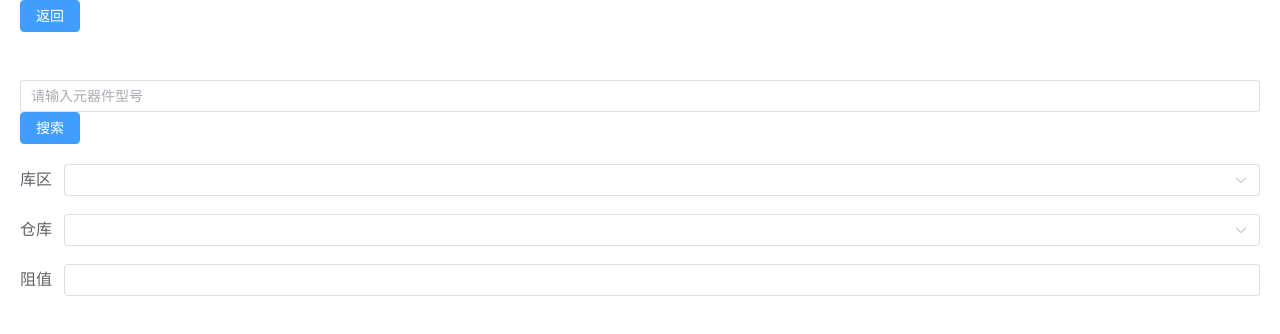
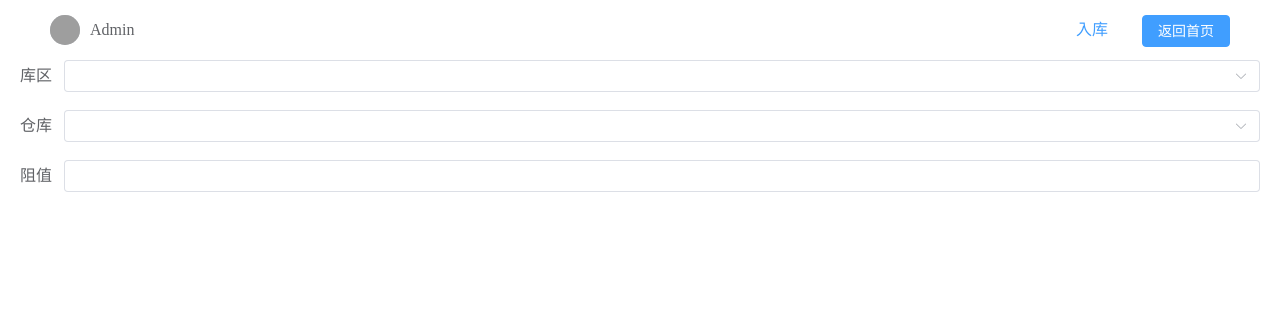
Before and after one commit to a13218112896/warehouse, a Vue app in the folder warehouse_sys/: page /screen in a window 1280 px wide. Shown: the top 334 px of the page. Built offline with nearby package versions, Linux system fonts and the light colour scheme; grey boxes are pictures that could not be loaded.

Commit message:
warehousing

```diff
--- a/warehouse_sys/src/components/Home.vue
+++ b/warehouse_sys/src/components/Home.vue
@@ -14,16 +14,15 @@
                     </template>
                 </el-dropdown>
                 <div class="btns-box">
-                    <span class="header-btn" @click="ToScreen">筛选</span>
-                    <el-button  type="primary" @click="ToWarehousing">入库</el-button>
+                    <span class="header-btn" @click="toScreen">筛选</span>
+                    <el-button  type="primary" @click="toWarehousing">入库</el-button>
                 </div>
-
             </el-header>
             <el-affix :offset="0">
                 <el-main>
                     <el-form  :inline="true" class="demo-form-inline" :model="form" label-width="120px">
                         <el-from-item class="main_search">
-                            <el-input class="input" v-model="search" placeholder=" "/>
+                            <el-input class="from-input" v-model="search" placeholder=" "/>
                             <el-button class="search_btn" type="primary">
                                 <el-icon style="vertical-align: middle">
                                 <Search/>
@@ -31,12 +30,6 @@
                                 <span style="vertical-align: middle"> 搜索 </span>
                             </el-button>
                         </el-from-item>
-                        <!-- <el-form-item v-for="(item, index) in form" :key="index" :label="item.name">
-                            <el-select v-if="item.type=='select'" v-model="item.warehouse">
-                                <el-option v-for="(value,index) in item.warehouses" :key="index" :value="value.value" />
-                            </el-select>
-                            <el-input v-if="item.type=='input'" v-model="form.name" />
-                        </el-form-item> -->
                     </el-form>
                 </el-main>
             </el-affix>
@@ -50,10 +43,10 @@
 import router from '../router/index.js'
 import { ref } from 'vue'
 import { reactive } from 'vue'
-const ToWarehousing = () =>{
+const toWarehousing = () =>{
     router.push('/warehousing')
 }
-const ToScreen = () =>{
+const toScreen = () =>{
     router.push('/screen')
 }
 const search = ref('')
@@ -134,7 +127,7 @@ const onSubmit = () => {
     cursor: pointer;
 }
 /* 搜索框 */
-.input{
+.from-input{
     width: 500px;
     font-size: 16px;
     height: 45px;
--- a/warehouse_sys/src/components/Login.vue
+++ b/warehouse_sys/src/components/Login.vue
@@ -5,7 +5,7 @@
       :label-position="labelPosition"
       label-width="100px"
       :model="sysUser"
-      style="max-width: 400px"
+      style="max-width: 450px"
       class="login-containter"
     >
       <span class="login-text">仓库管理系统</span>
@@ -22,12 +22,9 @@
 
 <script setup>
 import router from '../router/index.js';
-import { reactive, ref, defineComponent } from 'vue';
-import { createApp } from 'vue';
-import { onMounted } from 'vue';
-// 引入icon
+import { reactive, ref, defineComponent, createApp, onMounted } from 'vue';
+// 从element-plus引入icon图标
 import { User, Key} from '@element-plus/icons-vue';
-
 
 const labelPosition = ref('top')
 // 路由跳转
--- a/warehouse_sys/src/components/modules/Warehousing.vue
+++ b/warehouse_sys/src/components/modules/Warehousing.vue
@@ -2,7 +2,21 @@
     <div>
         <el-container>
             <el-header>
-                <el-button type="primary" @click="Toback">返回</el-button>
+                <el-dropdown class="header-img">
+                    <span class="el-dropdown-link">
+                        <el-avatar :size="30" src='https://cube.elemecdn.com/3/7c/3ea6beec64369c2642b92c6726f1epng.png' />
+                        <div class="user-name">Admin</div>
+                    </span>
+                    <template #dropdown>
+                    <el-dropdown-menu>
+                        <el-dropdown-item>退出登录</el-dropdown-item>
+                    </el-dropdown-menu>
+                    </template>
+                </el-dropdown>
+                <div class="btns-box">
+                    <span class="header-btn" @click="toScreen">筛选</span>
+                    <el-button  type="primary" @click="toBack">返回首页</el-button>
+                </div>
             </el-header>
         <el-main>
                 <el-input class="input" v-model="search" placeholder="请输入元器件型号" />
@@ -15,7 +29,43 @@
 
 <script setup>
 import router from "../../router/index.js";
-const Toback = () =>{
+import { ref, reactive } from 'vue'
+const toBack = () =>{
     router.push('/home')
 }
+const toScreen = () =>{
+    router.push('/screen')
+}
 </script>
+
+<style scoped>
+.el-header{
+    height:60px;
+    padding: 15px 50px 0;
+    display: flex;
+    justify-content: space-between;
+}
+.el-dropdown-link{
+    display: flex;
+}
+.user-name{
+    text-align: center;
+    line-height: 30px;
+    margin-left: 10px;
+    font-size: 16px;
+}
+.btns-box{
+    display: flex;
+}
+/* 筛选按钮 */
+.header-btn{
+    display: block;
+    width: 60px;
+    text-align: center;
+    color: #409eff;
+    height: 30px;
+    line-height: 30px;
+    margin-right: 20px;
+    cursor: pointer;
+}
+</style>
--- a/warehouse_sys/src/components/modules/screen.vue
+++ b/warehouse_sys/src/components/modules/screen.vue
@@ -2,12 +2,22 @@
     <div>
         <el-container>
             <el-header>
-                <el-button type="primary" @click="Toback">返回</el-button>
+                <el-dropdown class="header-img">
+                    <span class="el-dropdown-link">
+                        <el-avatar :size="30" src='https://cube.elemecdn.com/3/7c/3ea6beec64369c2642b92c6726f1epng.png' />
+                        <div class="user-name">Admin</div>
+                    </span>
+                    <template #dropdown>
+                    <el-dropdown-menu>
+                        <el-dropdown-item>退出登录</el-dropdown-item>
+                    </el-dropdown-menu>
+                    </template>
+                </el-dropdown>
+                <div class="btns-box">
+                    <span class="header-btn" @click="toWarehousing">入库</span>
+                    <el-button  type="primary" @click="toBack">返回首页</el-button>
+                </div>
             </el-header>
-        <el-main>
-                <el-input class="input" v-model="search" placeholder="请输入元器件型号" />
-                <el-button type="primary">搜索</el-button>
-        </el-main>
             <el-footer>
                 <el-form-item v-for="(item, index) in form" :key="index" :label="item.name">
                     <el-select v-if="item.type=='select'" v-model="item.warehouse">
@@ -17,27 +27,30 @@
                 </el-form-item>
             </el-footer>
         </el-container>
-
     </div>
 </template>
 
 <script setup>
 import router from "../../router/index.js";
-import { ref } from 'vue'
-import { reactive } from 'vue'
-const Toback = () =>{
+import { ref, reactive } from 'vue'
+const toBack = () =>{
     router.push('/home')
 }
-
-const form = reactive([
+const toWarehousing = () =>{
+    router.push('/warehousing')
+}
+const form = reactive(
+    [
         {
             name: '库区',
             type: 'select',
             warehouse: ' ',
-        warehouses: [
+            warehouses:
+            [
                 {
                     value:'南校区',
-            },{
+                },
+                {
                     value:'北校区',
                 }
             ],
@@ -45,12 +58,15 @@ const form = reactive([
             name: '仓库',
             type: 'select',
             warehouse: ' ',
-        warehouses: [
+            warehouses:
+            [
                 {
                     value:'教学楼一楼',
-            },{
+                },
+                {
                     value:'实训楼二楼',
-            },{
+                },
+                {
                     value:'实训楼四楼',
                 }
             ],
@@ -58,12 +74,15 @@ const form = reactive([
             name: '阻值',
             type: 'input',
             warehouse: ' ',
-        warehouses: [
+            warehouses:
+            [
                 {
                     value:'教学楼一楼',
-            },{
+                },
+                {
                     value:'实训楼二楼',
-            },{
+                },
+                {
                     value:'实训楼四楼',
                 }
             ],
@@ -74,5 +93,33 @@ const form = reactive([
 </script>
 
 <style scoped>
-
+.el-header{
+    height:60px;
+    padding: 15px 50px 0;
+    display: flex;
+    justify-content: space-between;
+}
+.el-dropdown-link{
+    display: flex;
+}
+.user-name{
+    text-align: center;
+    line-height: 30px;
+    margin-left: 10px;
+    font-size: 16px;
+}
+.btns-box{
+    display: flex;
+}
+/* 筛选按钮 */
+.header-btn{
+    display: block;
+    width: 60px;
+    text-align: center;
+    color: #409eff;
+    height: 30px;
+    line-height: 30px;
+    margin-right: 20px;
+    cursor: pointer;
+}
 </style>
```
Also changed, not shown: warehouse_sys/src/components/imgs/loginback.png (deleted). Lines whose indentation alone changed are shown as unchanged.
